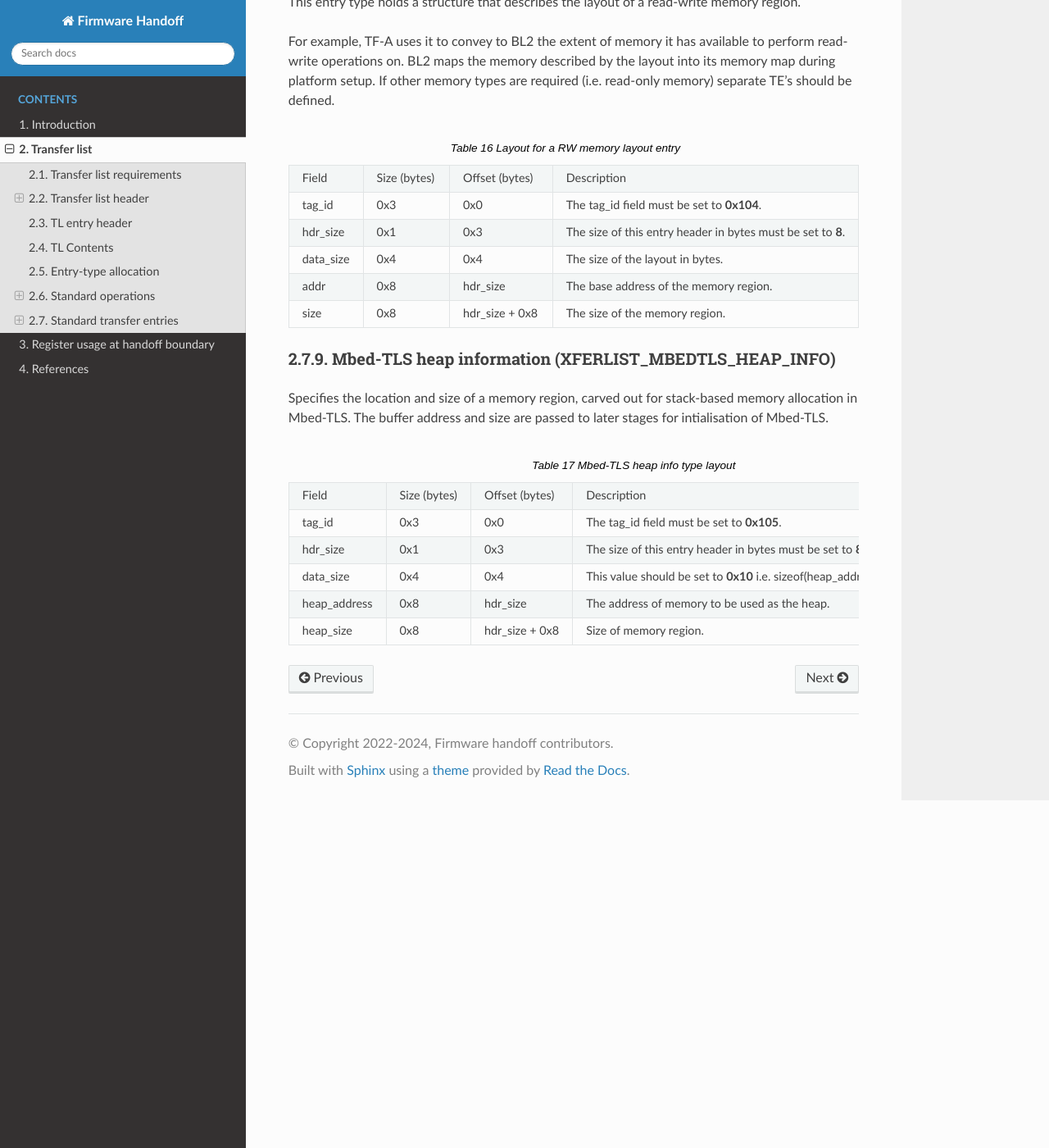
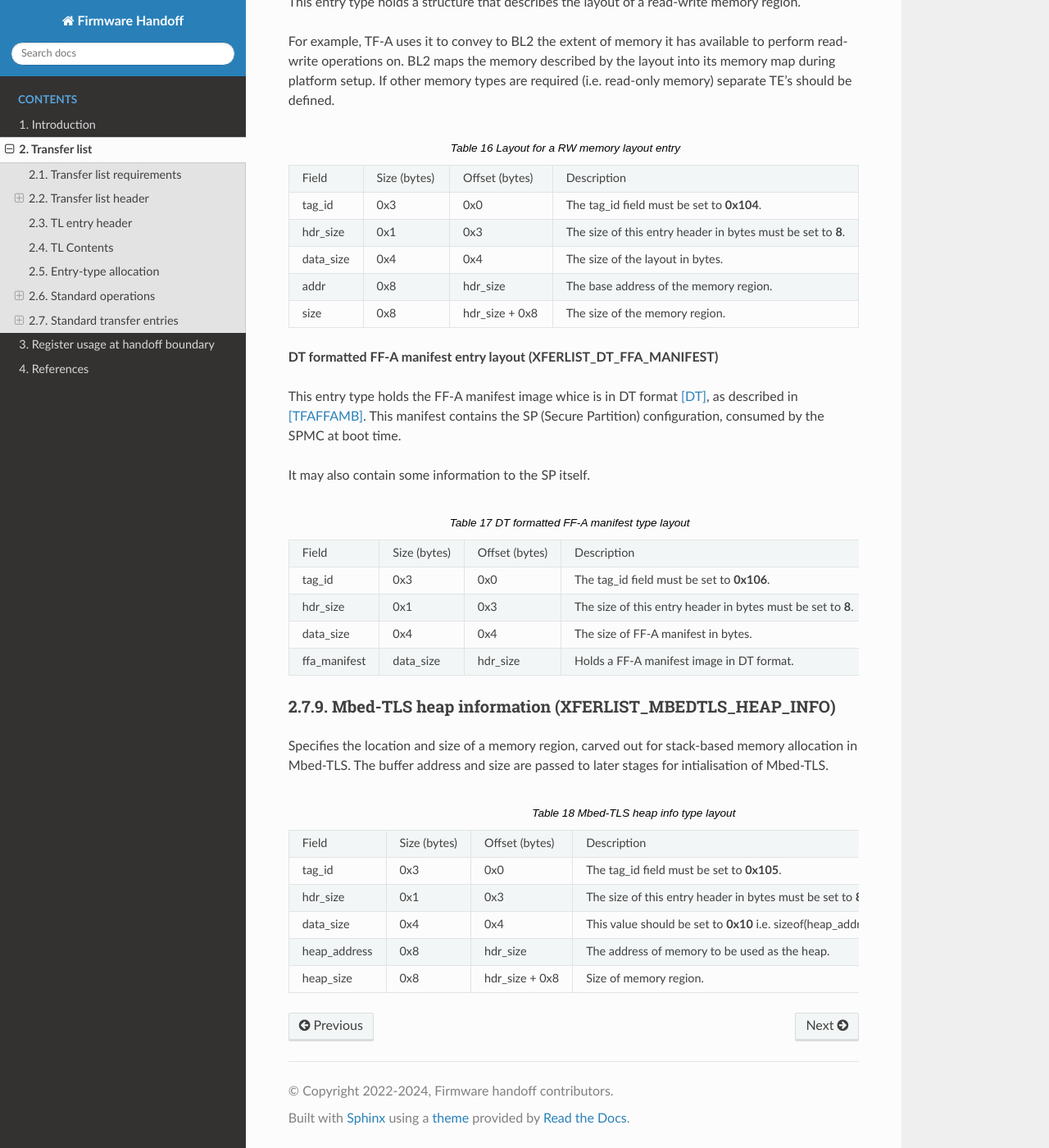
Before and after one commit to FirmwareHandoff/firmware_handoff, a Sphinx documentation site: the page built from source/transfer_list.rst, in a window 1280 px wide and 1400 px high, scrolled down 13305 px. Shown: the whole window at 82% size. Built offline with Sphinx 7.4.7 and the Read the Docs theme 3.1.0, drawn with Linux system fonts in a browser that asks for light colours; formulas are drawn with MathJax 3.

Commit message:
Add an FF-A manifest TE type
Specify an FF-A manifest TE type to the trusted firmware
range.

This entry is to be used in the TL package containing
an SP's artefacts, created at build time using the
tlc tool from TF-A, and consumed by an SPMC implementation.

For the moment, Hafnium as the S-EL2 SPMC is used.

This patchset resolves issue #51:
https://github.com/FirmwareHandoff/firmware_handoff/issues/51

Signed-off-by: J-Alves <joao.alves@arm.com>

```diff
--- a/source/transfer_list.rst
+++ b/source/transfer_list.rst
@@ -1032,6 +1032,44 @@ into its memory map during platform setup. If other memory types are required
      - hdr_size + 0x8
      - The size of the memory region.
 
+**DT formatted FF-A manifest entry layout (XFERLIST_DT_FFA_MANIFEST)**
+
+This entry type holds the FF-A manifest image whice is in DT format [DT]_,
+as described in [TFAFFAMB]_.
+This manifest contains the SP (Secure Partition) configuration, consumed
+by the SPMC at boot time.
+
+It may also contain some information to the SP itself.
+
+.. _tab_dt_ffa_manifest:
+.. list-table:: DT formatted FF-A manifest type layout
+   :widths: 2 2 2 8
+
+   * - Field
+     - Size (bytes)
+     - Offset (bytes)
+     - Description
+
+   * - tag_id
+     - 0x3
+     - 0x0
+     - The tag_id field must be set to **0x106**.
+
+   * - hdr_size
+     - 0x1
+     - 0x3
+     - |hdr_size_desc|
+
+   * - data_size
+     - 0x4
+     - 0x4
+     - The size of FF-A manifest in bytes.
+
+   * - ffa_manifest
+     - data_size
+     - hdr_size
+     - Holds a FF-A manifest image in DT format.
+
 Mbed-TLS heap information (XFERLIST_MBEDTLS_HEAP_INFO)
 ^^^^^^^^^^^^^^^^^^^^^^^^^^^^^^^^^^^^^^^^^^^^^^^^^^^^^^
 
@@ -1073,7 +1111,5 @@ passed to later stages for intialisation of Mbed-TLS.
      - hdr_size + 0x8
      - Size of memory region.
 
-
-
 .. |hdr_size_desc| replace:: The size of this entry header in bytes must be set to **8**.
 .. |current_version| replace:: `0x1`
```
